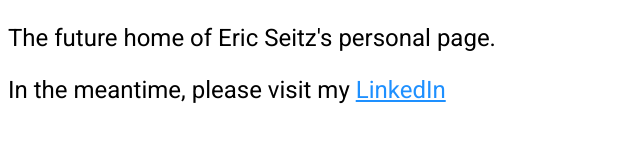
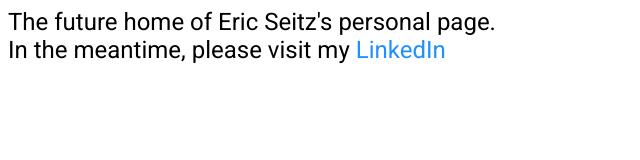
Before and after one commit to seitzej/seitzej.github.io, a plain HTML site: page index.html in a window 1280 px wide. Shown: the whole page, without its empty margins (0-640 px from the left). Drawn offline with Linux system fonts and the light colour scheme.

Commit message:
Made a few style changes to temp p

```diff
--- a/index.html
+++ b/index.html
@@ -11,6 +11,10 @@
           }
           a {
               color: dodgerblue;
+              text-decoration: none;
+          }
+          p {
+            margin: auto;
           }
       </style>
   </head>
```
